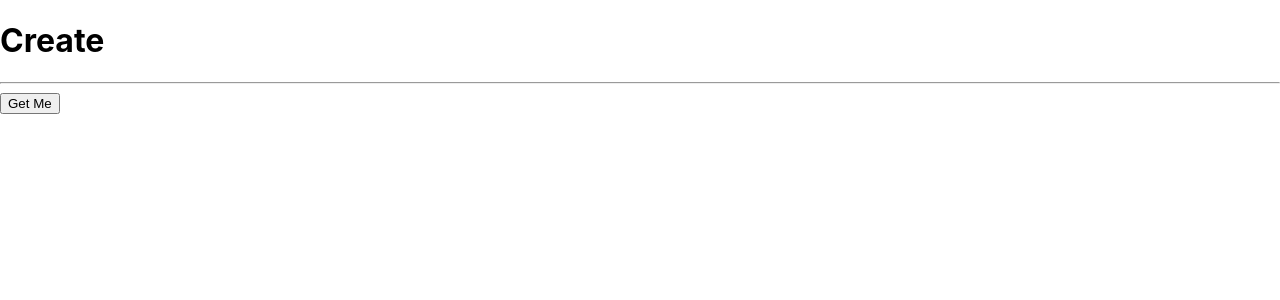
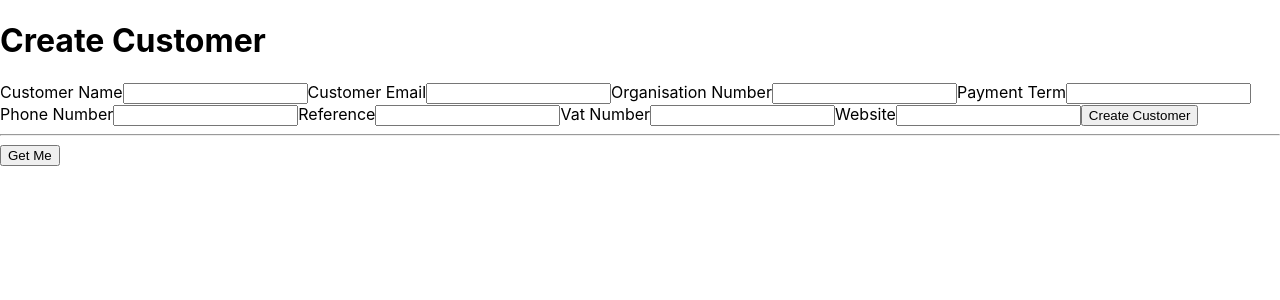
Before and after one commit to Semthan/customer_app, a React (Create React App) app: page /customers/create in a window 1280 px wide. Shown: the top 300 px of the page. Built offline with nearby package versions, Linux system fonts and the light colour scheme.

Commit message:
render input

```diff
--- a/src/components/CustomerCreatePage.jsx
+++ b/src/components/CustomerCreatePage.jsx
@@ -1,9 +1,32 @@
-import React from 'react'
+import React from "react";
 
 export default function CustomerCreatePage() {
+  function renderInput(name, label, type) {
     return (
-        <div>
-            <h1>Create</h1>
-        </div>
-    )
+      <>
+        <label>{label}</label>
+        <input type={type || "text"} name={name}
+
+        />
+
+      </>
+    );
+  }
+
+  return (
+    <div>
+      <h1>Create Customer</h1>
+      <form>
+        {renderInput("name", "Customer Name")}
+        {renderInput("email", "Customer Email", "email")}
+        {renderInput("organisationNr", "Organisation Number")}
+        {renderInput("paymentTerm", "Payment Term", "number")}
+        {renderInput("phoneNumber", "Phone Number", "tel")}
+        {renderInput("reference", "Reference")}
+        {renderInput("vatNr", "Vat Number")}
+        {renderInput("website", "Website", "url")}
+        <button type="submit">Create Customer</button>
+      </form>
+    </div>
+  );
 }
```
